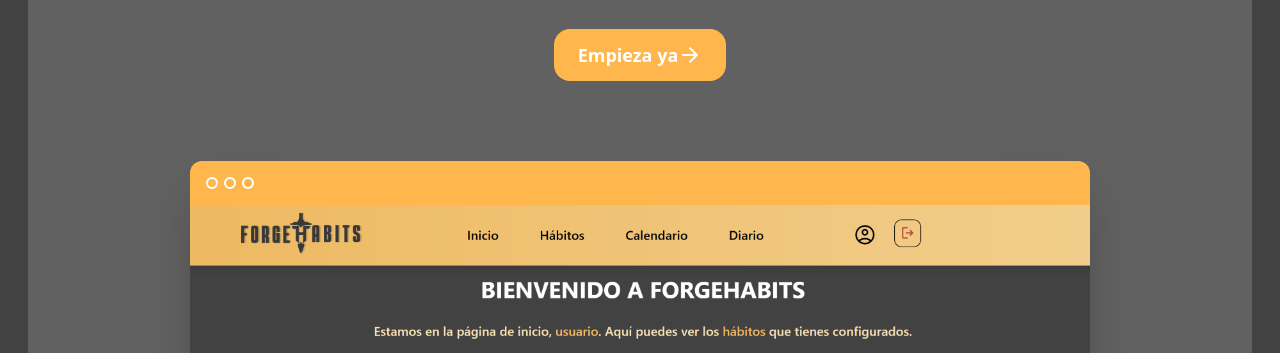
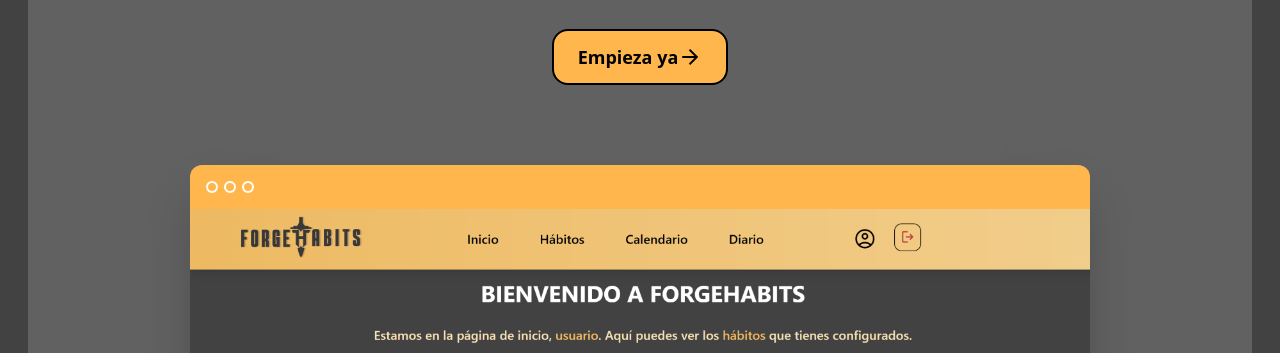
Before and after one commit to sergiozap13/forgeHabits, an Astro site in the folder frontend/: page / in a window 1280 px wide. Shown: the part 447-800 px from the top of the page. Built offline with nearby package versions, Linux system fonts and the light colour scheme; Astro itself is replaced by a stand-in of ours; what tailwindcss-animated would draw is missing.

Commit message:
update hero section landing page

```diff
--- a/frontend/src/components/Hero.jsx
+++ b/frontend/src/components/Hero.jsx
@@ -13,7 +13,7 @@
                         Empieza a transformar tu vida hoy con nuestra aplicación de seguimiento de hábitos.
                     </p>
                     <div className="mb-4 space-x-0 md:space-x-2 md:mb-8">
-                        <a href="/register" className="inline-flex items-center justify-center w-full px-6 py-3 mb-2 text-lg font-bold text-white bg-orange-500 rounded-2xl sm:w-auto sm:mb-0">
+                        <a href="/register" className="inline-flex items-center justify-center w-full px-6 py-3 mb-2 text-lg font-bold text-black border-black border-2 bg-orange-500 rounded-2xl sm:w-auto sm:mb-0 hover:scale-105">
                             Empieza ya
                             <span class="material-symbols-outlined">
                                 arrow_forward
```
